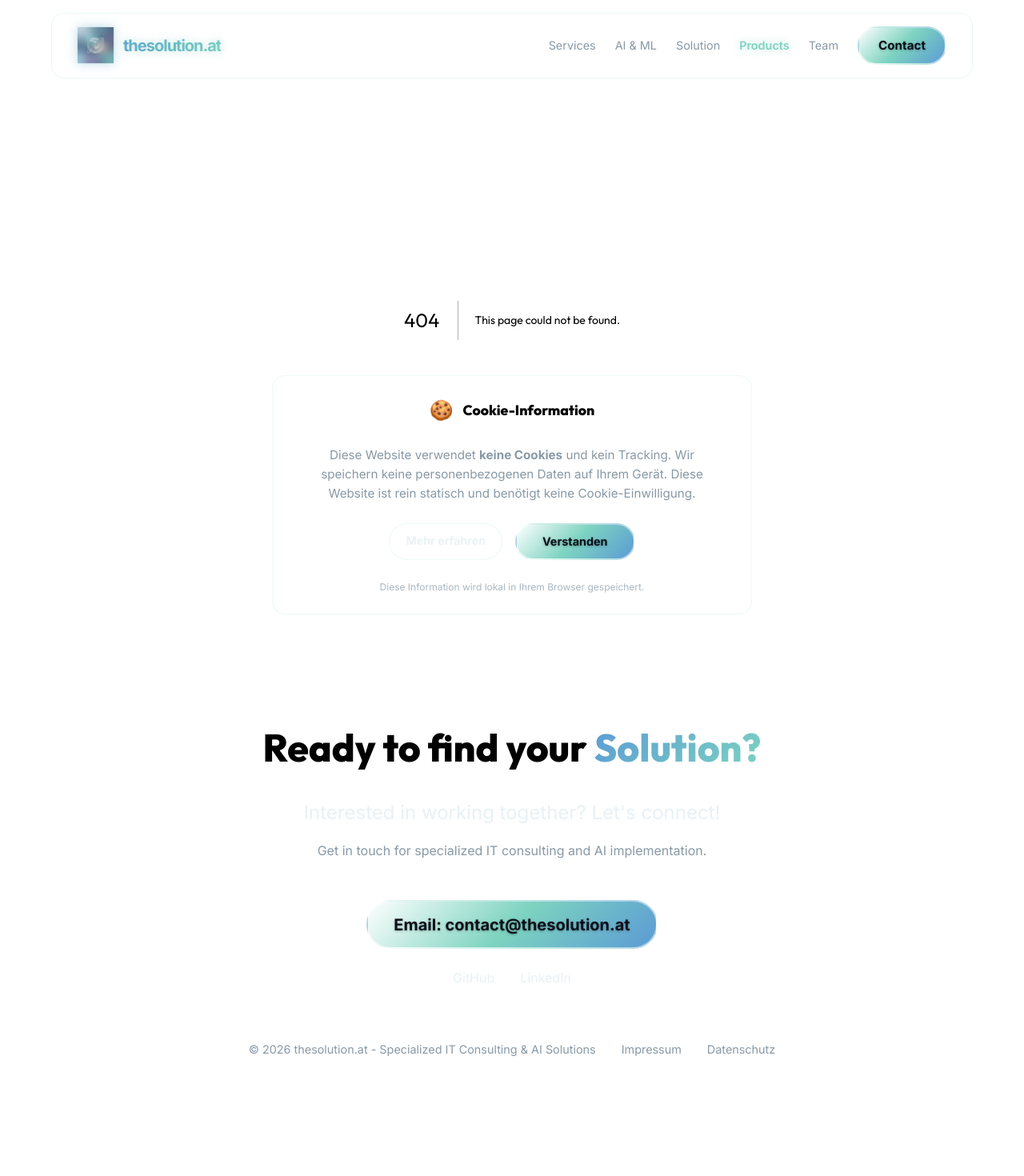
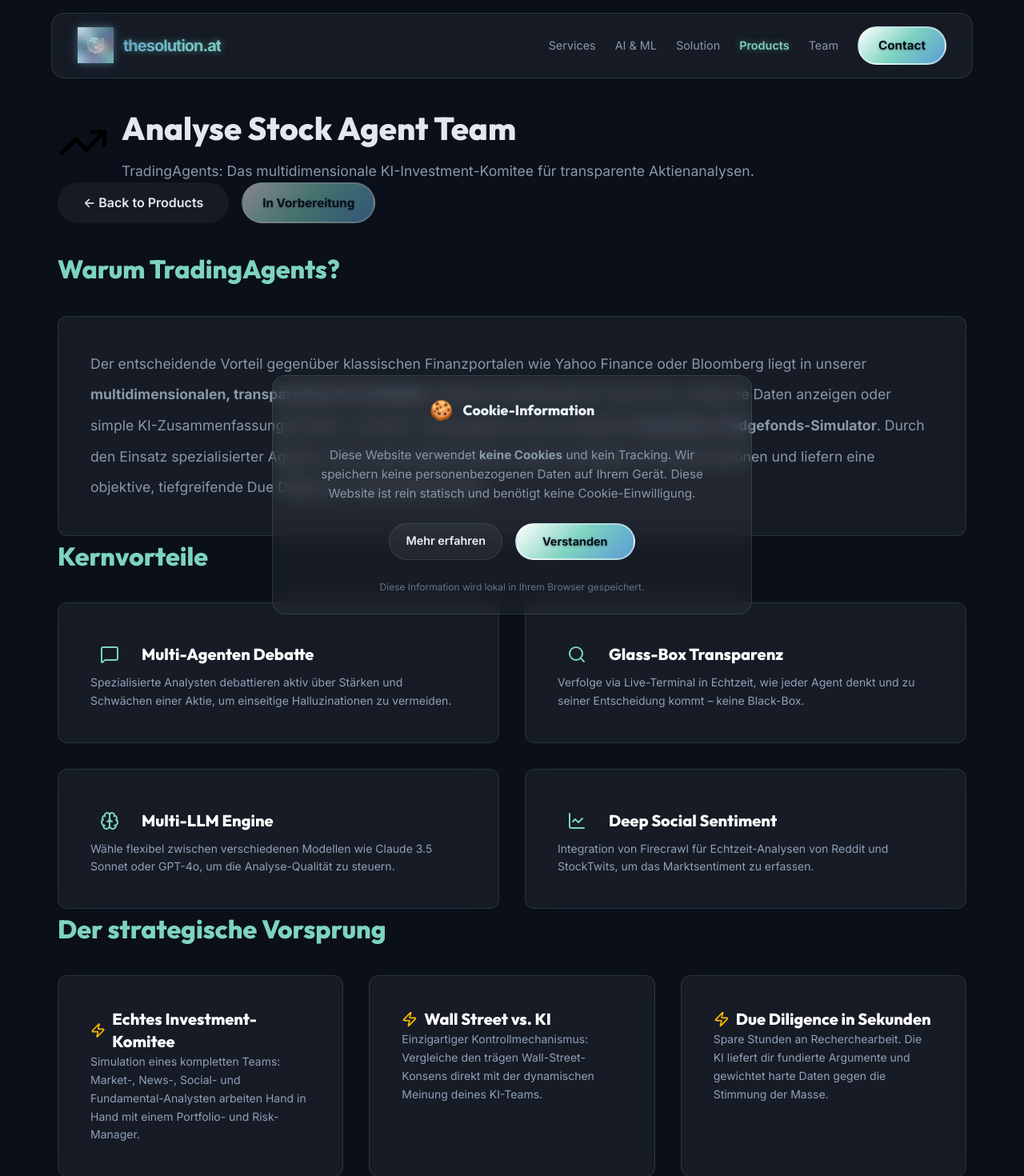
Before and after one commit to foozy74/thesolution.at, a Next.js app: page /tools/product/analyse-stock-agent-team in a window 1280 px wide. Before the commit this address had no page. Shown: the top 1470 px of the page at 80% size. Before the commit the page ends 1419 px from the top, so only its background shows below. Built offline with nearby package versions, Linux system fonts and the light colour scheme.

Commit message:
feat(products): add TradingAgents (Analyse Stock Agent Team) product card and detail page

```diff
--- /dev/null
+++ b/app/tools/product/analyse-stock-agent-team/page.tsx
@@ -0,0 +1,148 @@
+"use client";
+
+import Link from "next/link";
+import { MessageSquare, Search, Brain, LineChart, Zap } from "lucide-react";
+
+const features = [
+  {
+    icon: <MessageSquare size={24} />,
+    title: "Multi-Agenten Debatte",
+    description: "Spezialisierte Analysten debattieren aktiv über Stärken und Schwächen einer Aktie, um einseitige Halluzinationen zu vermeiden.",
+  },
+  {
+    icon: <Search size={24} />,
+    title: "Glass-Box Transparenz",
+    description: "Verfolge via Live-Terminal in Echtzeit, wie jeder Agent denkt und zu seiner Entscheidung kommt – keine Black-Box.",
+  },
+  {
+    icon: <Brain size={24} />,
+    title: "Multi-LLM Engine",
+    description: "Wähle flexibel zwischen verschiedenen Modellen wie Claude 3.5 Sonnet oder GPT-4o, um die Analyse-Qualität zu steuern.",
+  },
+  {
+    icon: <LineChart size={24} />,
+    title: "Deep Social Sentiment",
+    description: "Integration von Firecrawl für Echtzeit-Analysen von Reddit und StockTwits, um das Marktsentiment zu erfassen.",
+  },
+];
+
+const advantages = [
+  {
+    title: "Echtes Investment-Komitee",
+    text: "Simulation eines kompletten Teams: Market-, News-, Social- und Fundamental-Analysten arbeiten Hand in Hand mit einem Portfolio- und Risk-Manager.",
+  },
+  {
+    title: "Wall Street vs. KI",
+    text: "Einzigartiger Kontrollmechanismus: Vergleiche den trägen Wall-Street-Konsens direkt mit der dynamischen Meinung deines KI-Teams.",
+  },
+  {
+    title: "Due Diligence in Sekunden",
+    text: "Spare Stunden an Recherchearbeit. Die KI liefert dir fundierte Argumente und gewichtet harte Daten gegen die Stimmung der Masse.",
+  },
+];
+
+export default function TradingAgentsPage() {
+  return (
+    <div className="min-h-screen bg-[var(--bg-color)] text-slate-200">
+      <section className="container" style={{ paddingTop: "8rem", paddingBottom: "2rem" }}>
+        <div className="flex items-center gap-4 mb-4">
+          <img src="/logos/analyse-stock.svg" alt="TradingAgents Logo" style={{ width: "64px", height: "64px" }} />
+          <div>
+            <h1 style={{ fontSize: "2.5rem", marginBottom: "0.5rem" }}>Analyse Stock Agent Team</h1>
+            <p style={{ color: "var(--text-secondary)", fontSize: "1.1rem" }}>
+              TradingAgents: Das multidimensionale KI-Investment-Komitee für transparente Aktienanalysen.
+            </p>
+          </div>
+        </div>
+        <div className="flex gap-4 mt-6">
+          <Link href="/tools/product" className="btn glass">
+            ← Back to Products
+          </Link>
+          <button
+            className="btn btn-primary opacity-50 cursor-not-allowed"
+            style={{ fontSize: "0.95rem", padding: "0.6rem 1.5rem" }}
+            disabled
+          >
+            In Vorbereitung
+          </button>
+        </div>
+      </section>
+
+      <section className="container pb-16">
+        <h2 style={{ fontSize: "2rem", marginBottom: "2rem", color: "var(--accent-teal)" }}>
+          Warum TradingAgents?
+        </h2>
+        <div className="glass" style={{ padding: "2.5rem", borderRadius: "12px" }}>
+          <p style={{ fontSize: "1.1rem", lineHeight: "2.2", color: "var(--text-secondary)" }}>
+            Der entscheidende Vorteil gegenüber klassischen Finanzportalen wie Yahoo Finance oder Bloomberg liegt in unserer
+            <strong> multidimensionalen, transparenten KI-Architektur</strong>. Während herkömmliche Tools oft nur statische
+            Daten anzeigen oder simple KI-Zusammenfassungen liefern, simuliert TradingAgents einen kompletten
+            <strong> interaktiven Hedgefonds-Simulator</strong>. Durch den Einsatz spezialisierter Agenten, die in einen
+            aktiven Diskurs treten, minimieren wir Halluzinationen und liefern eine objektive, tiefgreifende Due Diligence
+            in Sekundenschnelle.
+          </p>
+        </div>
+      </section>
+
+      <section className="container pb-16">
+        <h2 style={{ fontSize: "2rem", marginBottom: "2rem", color: "var(--accent-teal)" }}>
+          Kernvorteile
+        </h2>
+        <div className="grid grid-2 gap-4">
+          {features.map((feature, i) => (
+            <div
+              key={i}
+              className="glass"
+              style={{ padding: "2.5rem", borderRadius: "12px" }}
+            >
+              <div className="flex items-center gap-4 mb-4">
+                <div className="w-12 h-12 rounded-xl flex items-center justify-center" style={{ background: "var(--accent-teal)/10", color: "var(--accent-teal)" }}>
+                  {feature.icon}
+                </div>
+                <div>
+                  <h4 className="font-bold text-white" style={{ fontSize: "1.25rem" }}>{feature.title}</h4>
+                </div>
+              </div>
+              <p className="text-slate-400 text-sm leading-relaxed">{feature.description}</p>
+            </div>
+          ))}
+        </div>
+      </section>
+
+      <section className="container pb-20">
+        <h2 style={{ fontSize: "2rem", marginBottom: "2rem", color: "var(--accent-teal)" }}>
+          Der strategische Vorsprung
+        </h2>
+        <div className="grid grid-3 gap-6">
+          {advantages.map((adv, i) => (
+            <div
+              key={i}
+              className="glass"
+              style={{ padding: "2.5rem", borderRadius: "12px" }}
+            >
+              <h3 className="text-xl font-bold text-white mb-4 flex items-center gap-2">
+                <Zap size={20} className="text-amber-400" />
+                {adv.title}
+              </h3>
+              <p className="text-slate-400 text-sm leading-relaxed">
+                {adv.text}
+              </p>
+            </div>
+          ))}
+        </div>
+      </section>
+
+      <section className="container pb-20" style={{ borderTop: "1px solid var(--glass-border)", paddingTop: "3rem" }}>
+        <div className="glass text-center" style={{ padding: "3rem", borderRadius: "12px" }}>
+          <h2 style={{ fontSize: "2rem", marginBottom: "1rem", color: "white" }}>Bereit für die nächste Generation des Investierens?</h2>
+          <p className="text-slate-400 mb-8 max-w-2xl mx-auto">
+            TradingAgents befindet sich aktuell in der geschlossenen Beta. Melde dich an, um als einer der Ersten Zugriff auf unser KI-Investment-Komitee zu erhalten.
+          </p>
+          <Link href="/team" className="btn btn-primary">
+            Kontakt aufnehmen
+          </Link>
+        </div>
+      </section>
+    </div>
+  );
+}
--- a/app/tools/product/page.tsx
+++ b/app/tools/product/page.tsx
@@ -30,6 +30,15 @@ const products = [
     path: "/tools/product/matrix-eu",
     tags: ["Chat", "Video", "Kommunikation"],
     available: false,
+  },
+  {
+    id: "analyse-stock-agent-team",
+    title: "Analyse Stock Agent Team",
+    description: "Dein KI-Investment-Komitee. Spezialisierte Agenten analysieren, debattieren und bewerten Aktien in Echtzeit – transparent und fundiert.",
+    logo: "/logos/analyse-stock.svg",
+    path: "/tools/product/analyse-stock-agent-team",
+    tags: ["AI", "Finance", "Analysis"],
+    available: true,
   },
 ];
 
```
Also changed, not shown: public/logos/analyse-stock.svg (added).
